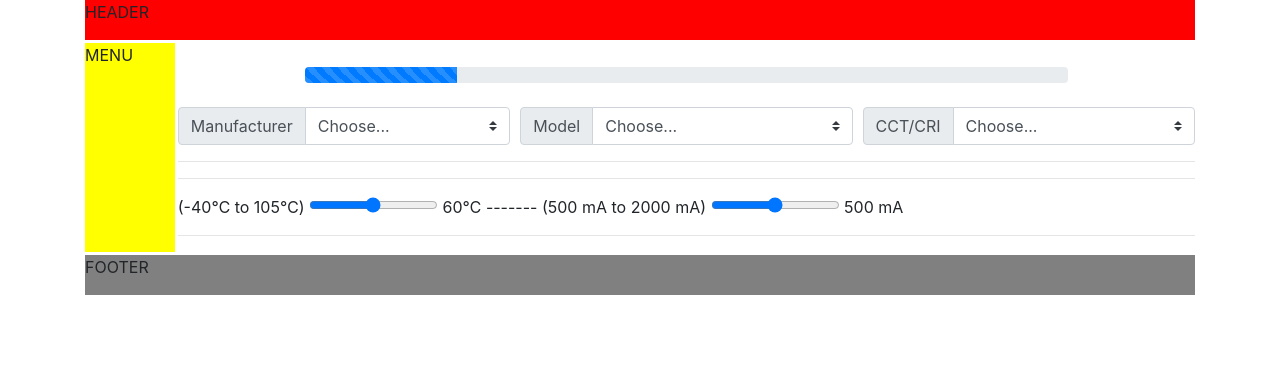
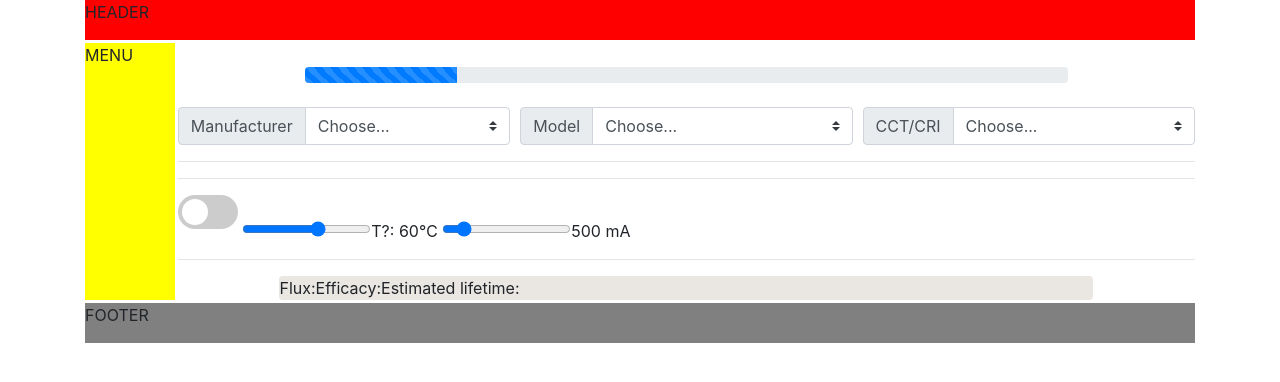
Before and after one commit to jbburf/sabine-basic, a plain HTML site: page index.html in a window 1280 px wide. Drawn offline with nearby package versions, Linux system fonts and the light colour scheme.

Commit message:
Began calculating performance based on sliders

```diff
--- a/func.js
+++ b/func.js
@@ -55,12 +55,25 @@ function showLEDInfo(){
   document.getElementById("temp").innerHTML = LEDobj.temp + "&#8451;";
   document.getElementById("nomEfficacy").innerHTML = efficacy + " lm/W";
 
+  document.getElementById("tempSource").innerHTML = LEDobj.TjTc + ": ";
   setSlider("tempSlider",-40,25,125);
   setSlider("currentSlider",LEDobj.minCurrent,LEDobj.nomCurrent,LEDobj.maxCurrent);
 }
 
+function calcResults(){
+  LEDobj.tempNow = document.getElementById("tempSlider").value;
+  LEDobj.currentNow = document.getElementById("currentSlider").value;
+  var driveFactor = LEDobj.currentNow / LEDobj.nomCurrent;
+
+  document.getElementById("calcFlux").innerHTML = LEDobj.nomFlux * driveFactor * 0.7;
+  document.getElementById("calcEfficacy").innerHTML = "will be calculated...";
+  document.getElementById("calcLifeTime").innerHTML = "some hours...";
+}
+
 function setSlider(sliderID, min, current, max){
   var slider = document.getElementById(sliderID);
+
+  document.getElementById(sliderID + "Value").innerHTML = current;
 
   slider.min = min;
   slider.value = current;
--- a/index.html
+++ b/index.html
@@ -84,18 +84,25 @@ Using Bootstrap progress bar instead of HTML5 version
       <hr />
 
 <!-- Sliders to change inputs -->
+<div class="slidecontainer">
+  <label class="switch">
+    <input id="TjTcToggle" type="checkbox">
+    <span class="sliderInput round"></span>
+  </label>
+  <input type="range" min="0" max="100" step="5" value="60" class="slider" id="tempSlider" /></span><span id="tempSource">T?: </span><span id="tempSliderValue">60</span>&#8451;
+  <input type="range" min="0" max="4000" value="500" class="slider" id="currentSlider" /></span><span id="currentSliderValue">500</span> mA
+</div>
 
-<span id="tempSliderRange">(-40&#8451; to 105&#8451;)</span><span class="slidecontainer">
-  <input type="range" min="1" max="100" value="50" class="slider" id="tempSlider">
-</span><span id="tempSliderValue">60&#8451;</span>
-<span> ------- </span>
-<span id="currentSliderRange">(500 mA to 2000 mA)</span>
-<span class="slidecontainer">
-  <input type="range" min="1" max="100" value="50" class="slider" id="currentSlider">
-</span><span id="currentSliderValue">500 mA</span>
 <hr />
 
 <!-- LED Info Section, based on slider values -->
+<div class="container-fluid tempclass">
+  <div class="row">
+    <div class="col-4-md">Flux: <span id="calcFlux"></span></div>
+    <div class="col-4-md">Efficacy: <span id="calcEfficacy"></span></div>
+    <div class="col-4-md">Estimated lifetime: <span id="calcLifeTime"></span></div>
+  </div>
+</div>
 
 <!-- Note: remember to create function to move the progress bar along -->
 
--- a/listeners.js
+++ b/listeners.js
@@ -25,5 +25,12 @@ setEventHandler("inputGroupSelect02","change",function () {loadDropDown('inputGr
 setEventHandler("inputGroupSelect03","change",function () {showLEDInfo()});
 
 //Show current slider values
-setEventHandler("tempSlider","change",function() { document.getElementById("tempSliderValue").innerHTML = document.getElementById("tempSlider").value + "&#8451";});
-setEventHandler("currentSlider","change",function() { document.getElementById("currentSliderValue").innerHTML = document.getElementById("currentSlider").value + "mA";});
+setEventHandler("tempSlider","input",function() { document.getElementById("tempSliderValue").innerHTML = document.getElementById("tempSlider").value;});
+setEventHandler("currentSlider","input",function() { document.getElementById("currentSliderValue").innerHTML = document.getElementById("currentSlider").value;});
+
+//Toggle Tj to Tc based on toggle values
+setEventHandler("TjTcToggle","change",function() { var tempType = document.getElementById("tempSource"); if(this.checked) {tempType.innerHTML = "Tc: ";} else { tempType.innerHTML = "Tj: ";}});
+
+//Calculate new values based in inputs from sliders
+setEventHandler("tempSlider","change",calcResults);
+setEventHandler("currentSlider","change",calcResults);
--- a/sabine.css
+++ b/sabine.css
@@ -43,3 +43,64 @@ th, td {
   background-color:#eae7e3;
   border-radius:.25rem;
 }
+
+/* CSS for input sliders */
+
+/* The switch - the box around the slider */
+.switch {
+ position: relative;
+ display: inline-block;
+ width: 60px;
+ height: 34px;
+}
+
+/* Hide default HTML checkbox */
+.switch input {display:none;}
+
+/* The slider */
+.sliderInput {
+ position: absolute;
+ cursor: pointer;
+ top: 0;
+ left: 0;
+ right: 0;
+ bottom: 0;
+ background-color: #ccc;
+ -webkit-transition: .4s;
+ transition: .4s;
+}
+
+.sliderInput:before {
+ position: absolute;
+ content: "";
+ height: 26px;
+ width: 26px;
+ left: 4px;
+ bottom: 4px;
+ background-color: white;
+ -webkit-transition: .4s;
+ transition: .4s;
+}
+
+input:checked + .sliderInput {
+ background-color: #2196F3;
+}
+
+input:focus + .sliderInput {
+ box-shadow: 0 0 1px #2196F3;
+}
+
+input:checked + .sliderInput:before {
+ -webkit-transform: translateX(26px);
+ -ms-transform: translateX(26px);
+ transform: translateX(26px);
+}
+
+/* Rounded sliders */
+.sliderInput.round {
+ border-radius: 34px;
+}
+
+.sliderInput.round:before {
+ border-radius: 50%;
+}
```
